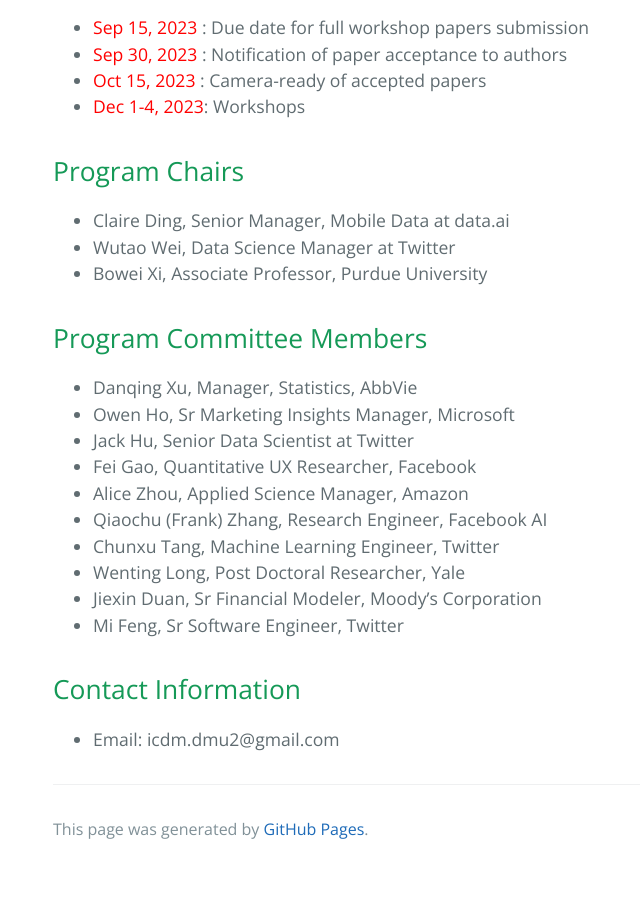
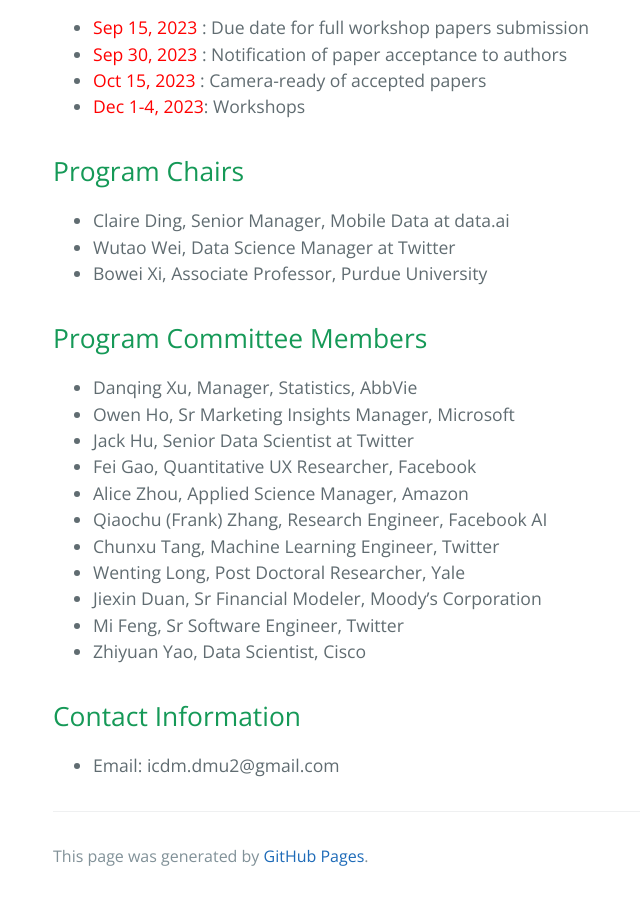
Before and after one commit to dmu2/dmu2.github.io, a Jekyll site: the page built from index.md, in a window 1280 px wide and 900 px high, scrolled down 2108 px. Shown: the whole window, without its empty margins (171-811 px from the left). Built offline with Jekyll 4.4.1, drawn with Linux system fonts in a browser that asks for light colours; our own code applies the rules of GitHub Pages for plain Markdown files; before the commit the page ends 2981 px from its top, so only the background shows below that.

Commit message:
Update index.md

```diff
--- a/index.md
+++ b/index.md
@@ -57,6 +57,7 @@
 - Wenting Long, Post Doctoral Researcher, Yale
 - Jiexin Duan, Sr Financial Modeler, Moody's Corporation
 - Mi Feng, Sr Software Engineer, Twitter
+- Zhiyuan Yao, Data Scientist, Cisco
 
 ## Contact Information
 - Email: icdm.dmu2@gmail.com
```
